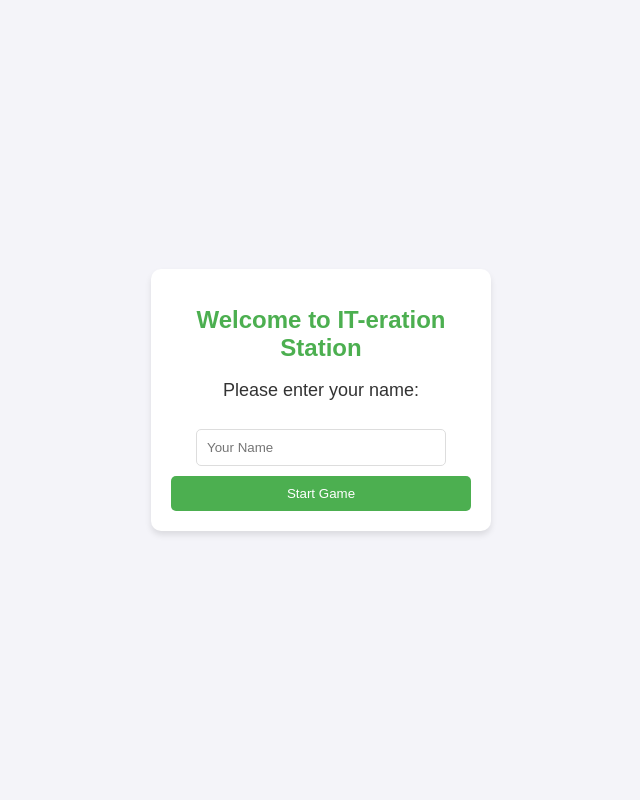
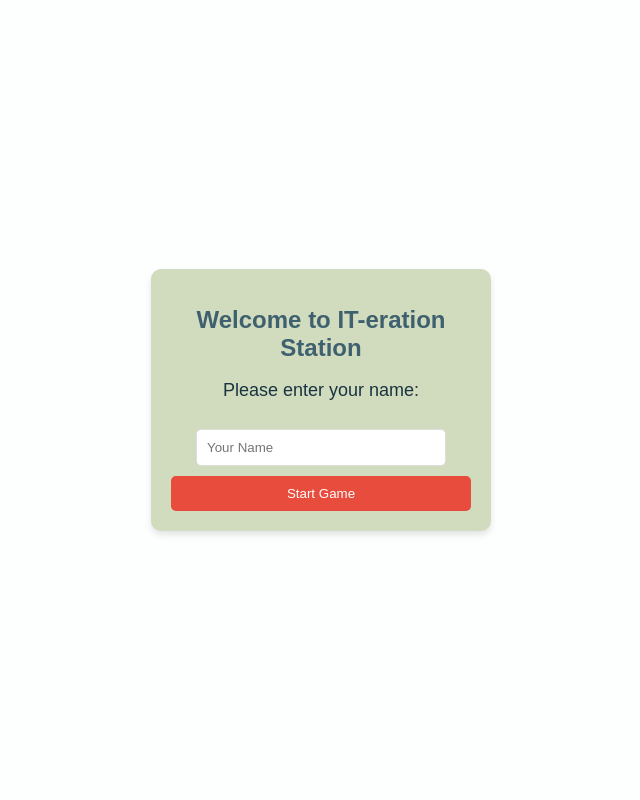
Before and after one commit to kaleidoscopicBrain/it-eration-station, a Flask app: page / in a window 1280 px wide. Shown: the whole page, without its empty margins (319-959 px from the left). Run offline with Flask 3, Linux system fonts and the light colour scheme.

Commit message:
Update style.css

```diff
--- a/static/style.css
+++ b/static/style.css
@@ -1,7 +1,7 @@
 body {
     font-family: Arial, sans-serif;
-    background-color: #f4f4f9;
-    color: #333;
+    background-color: #FCFFFD; /* Light background */
+    color: #193441; /* Dark Blue for text */
     margin: 0;
     padding: 0;
     display: flex;
@@ -11,7 +11,7 @@ body {
 }
 
 .container {
-    background-color: white;
+    background-color: #D1DBBD; /* Light Green for box background */
     padding: 20px;
     border-radius: 10px;
     box-shadow: 0 4px 6px rgba(0, 0, 0, 0.1);
@@ -21,7 +21,7 @@ body {
 
 h1 {
     font-size: 24px;
-    color: #4CAF50;
+    color: #3E606F; /* Muted Blue for header */
 }
 
 p {
@@ -33,7 +33,7 @@ p {
 }
 
 button {
-    background-color: #4CAF50;
+    background-color: #E74C3C; /* Red for action buttons */
     color: white;
     border: none;
     padding: 10px;
@@ -44,7 +44,7 @@ button {
 }
 
 button:hover {
-    background-color: #45a049;
+    background-color: #3498DB; /* Blue hover effect */
 }
 
 input {
```
